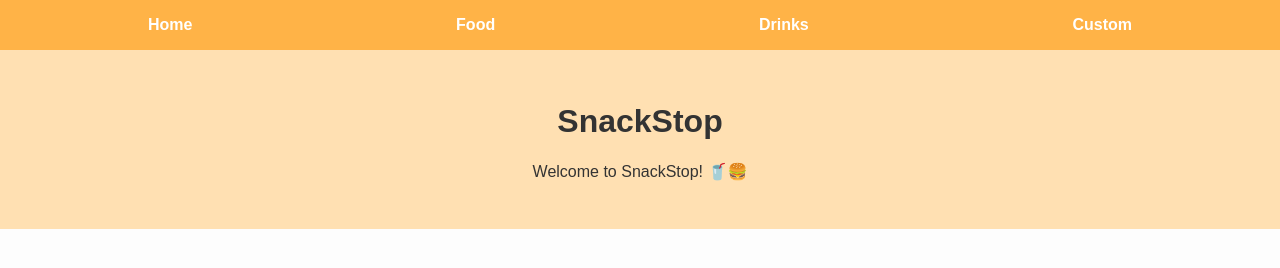
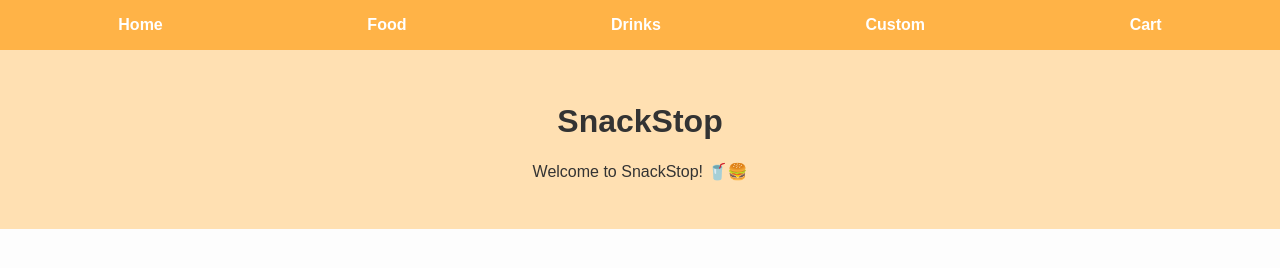
Before and after one commit to notbxna/SnackStops, a plain HTML site: page index.html in a window 1280 px wide. Drawn offline with Linux system fonts and the light colour scheme.

Commit message:
Update index.html

```diff
--- a/index.html
+++ b/index.html
@@ -11,6 +11,7 @@
     <a href="food.html">Food</a>
     <a href="drinks.html">Drinks</a>
     <a href="custom.html">Custom</a>
+    <a href="cart.html">Cart</a>
   </nav>
 
   <header class="banner">
```
